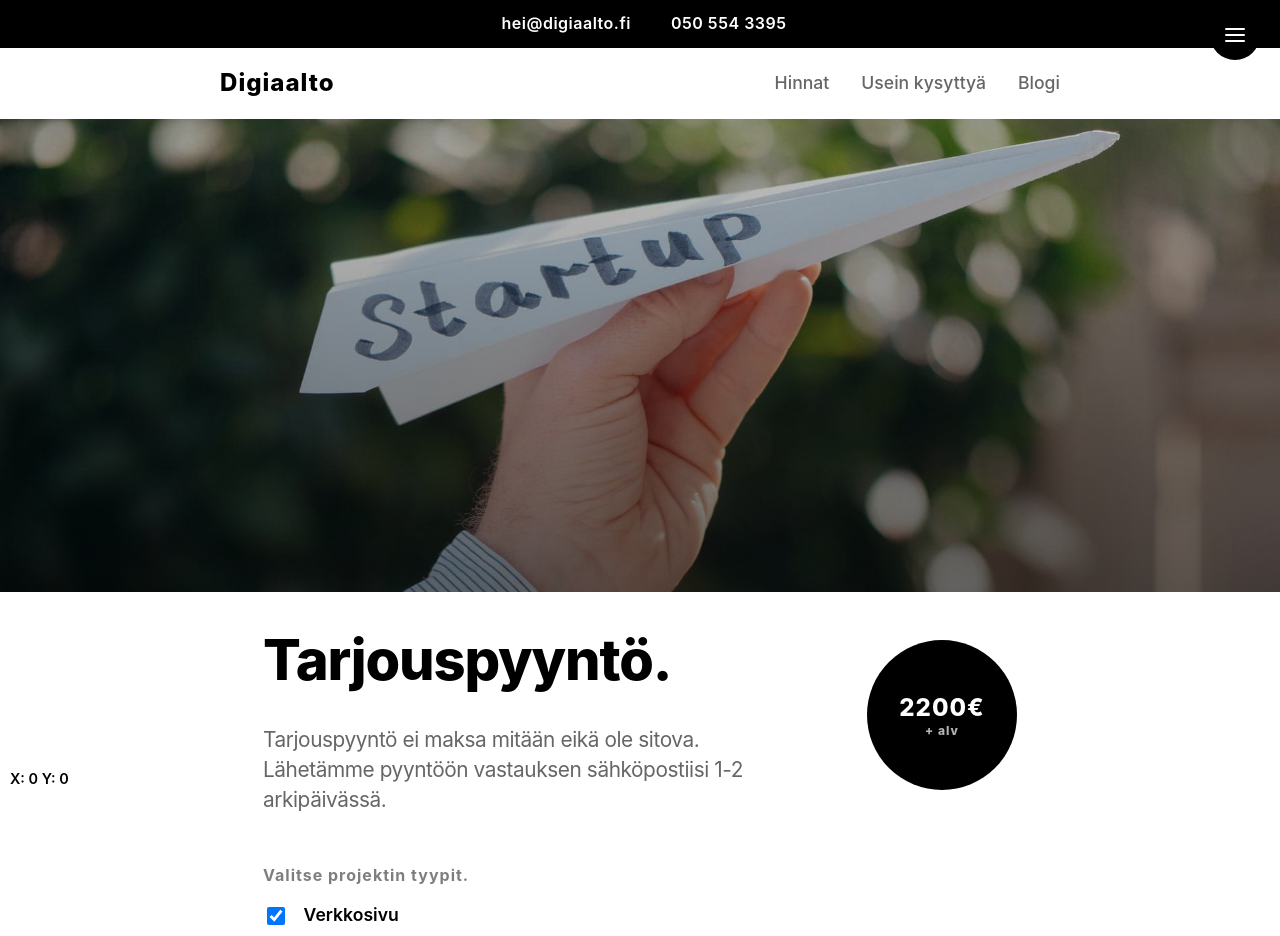
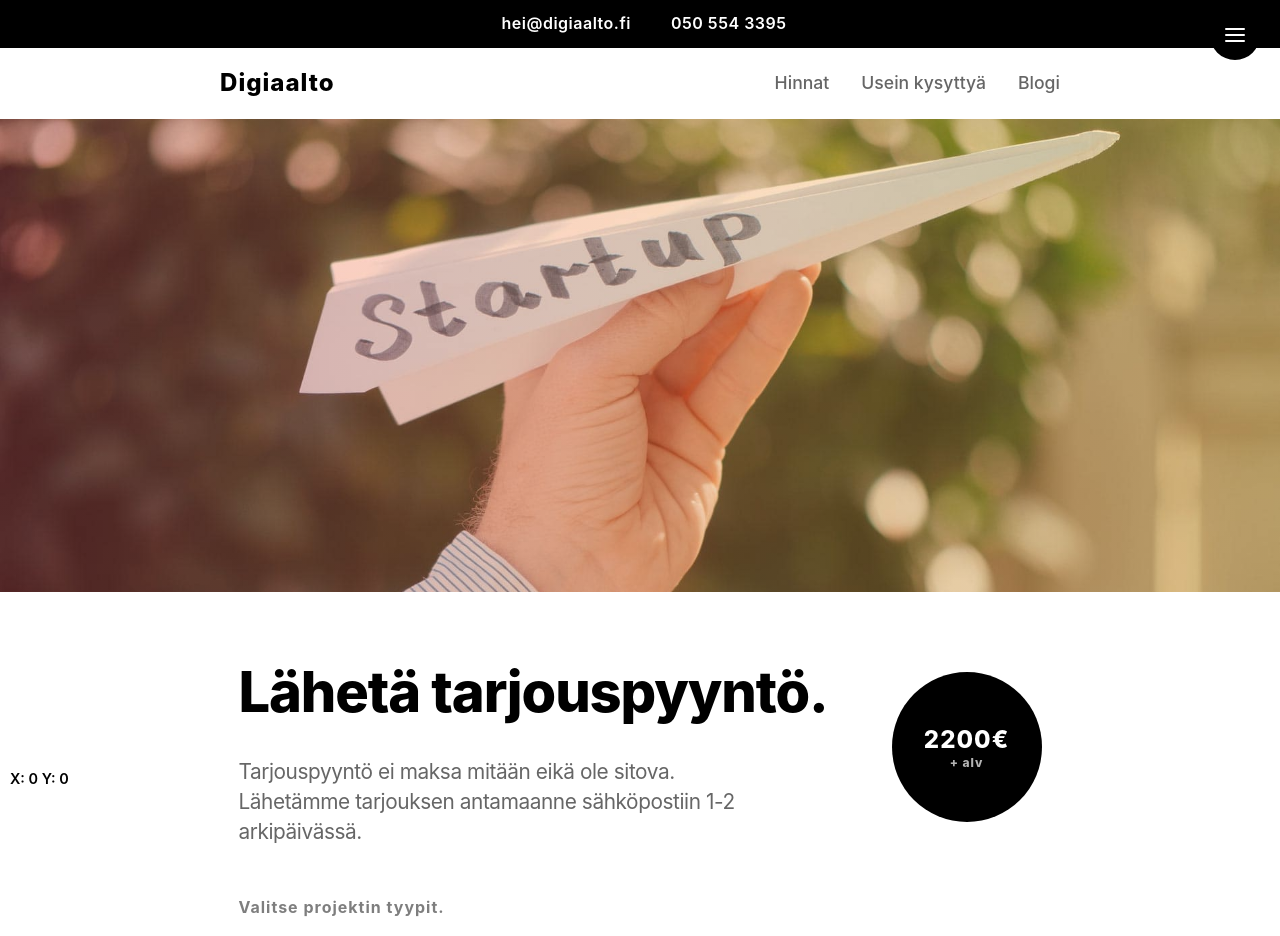
Before and after one commit to digiaalto/etusivu, a Next.js app: page /hinnat in a window 1280 px wide. Shown: the top 936 px of the page. Built offline with nearby package versions, Linux system fonts and the light colour scheme.

Commit message:
Säätöä

```diff
--- a/components/etusivu/Kehitys.js
+++ b/components/etusivu/Kehitys.js
@@ -6,7 +6,11 @@ const Kehitys = (props) => {
   const { refs } = props
   return (
     <section className={styles.section} ref={refs} id="kehitys">
-      <StepIndicator overline="Kehitys" header="Verkkosivun moottori." second />
+      <StepIndicator
+        overline="Kehitys"
+        header="Verkkosivusi moottori."
+        second
+      />
       <h2 className={styles.description}>
         Tavallinen verkkoasiakas päättää sekunneissa haluaako hän pysyä sivulla
         vai ei. Huonosti optimoitu sivusto tekee tämän päätöksen heidän
--- a/components/tarjouspyynto/TarjousApp.js
+++ b/components/tarjouspyynto/TarjousApp.js
@@ -3,22 +3,22 @@ import TarjousForm from "./TarjousForm"
 import { useState, useEffect } from "react"
 import { useRouter } from "next/router"
 import { AiOutlineLoading3Quarters } from "react-icons/ai"
-import { MdThumbUp, MdThumbDown } from "react-icons/md"
 import { PriceWidget } from "./index"
 
 const sisalto = {
-  header: "Tarjouspyyntö.",
+  header: "Lähetä tarjouspyyntö.",
   subheader:
-    "Tarjouspyyntö ei maksa mitään eikä ole sitova. Lähetämme pyyntöön vastauksen sähköpostiisi 1-2 arkipäivässä.",
+    "Tarjouspyyntö ei maksa mitään eikä ole sitova. Lähetämme tarjouksen antamaanne sähköpostiin 1-2 arkipäivässä.",
   vahvistusViesti: {
     success: {
-      header: "Kiitos tarjouspyynnöstä!",
-      subheader:
-        "Luemme tarjouspyyntösi tiedot läpi ja vastaamme mahdollisimman pian.",
+      header: "Kiitos yhteydenotosta.",
+      subheader: "Luemme antamasi tiedot läpi ja vastaamme piakkoin.",
     },
     error: {
-      header: "Kaikki ei mennyt kuin Strömsössä...",
-      subheader: "Viesti ei mennyt perille. Kokeile sähköpostia.",
+      header:
+        "Tarjouspyyntöjä on tullut niin monta että lähetysraja on ylittynyt...",
+      subheader:
+        "Viesti ei mennyt perille, pahoittelumme. Onneksi sähköposti toimii aina.",
     },
   },
 }
@@ -88,7 +88,6 @@ const FormSubmitting = () => {
 const FormSubmitted = ({ header, subheader }) => {
   return (
     <div className={styles.headers}>
-      <MdThumbUp className={styles.icon} />
       <h2 className={styles.header}>{header}</h2>
       <h3 className={styles.subheader}>{subheader}</h3>
     </div>
@@ -98,7 +97,6 @@ const FormSubmitted = ({ header, subheader }) => {
 const FormFailed = ({ header, subheader }) => {
   return (
     <div className={styles.headers}>
-      <MdThumbDown className={styles.icon} />
       <h2 className={styles.header}>{header}</h2>
       <h3 className={styles.subheader}>{subheader}</h3>
     </div>
--- a/components/tarjouspyynto/TarjousApp.module.sass
+++ b/components/tarjouspyynto/TarjousApp.module.sass
@@ -4,8 +4,7 @@
 
 // Layout.
 .section
-	@include spacing.hero
-	padding-top: 2rem !important
+	@include spacing.section
 	display: flex
 	place-items: center
 	place-content: center
--- a/styles/pages/hinnat.module.sass
+++ b/styles/pages/hinnat.module.sass
@@ -1,5 +1,5 @@
 @use "@/partials/breakpoints"
-// @use "@/partials/gradients"
+@use "@/partials/gradients"
 
 .heroWrapper
 	position: relative
@@ -16,9 +16,9 @@
 		width: 100%
 		height: 100%
 		content: ""
-		// background: gradients.$gradient3
-		background: linear-gradient(rgba(0, 0, 0, 0.3), rgba(0, 0, 0, 0.8))
-		opacity: 0.7
+		background: gradients.$gradient3
+		// background: linear-gradient(rgba(0, 0, 0, 0.3), rgba(0, 0, 0, 0.8))
+		opacity: 0.3
 
 @include breakpoints.tablet
 	.heroWrapper
```
